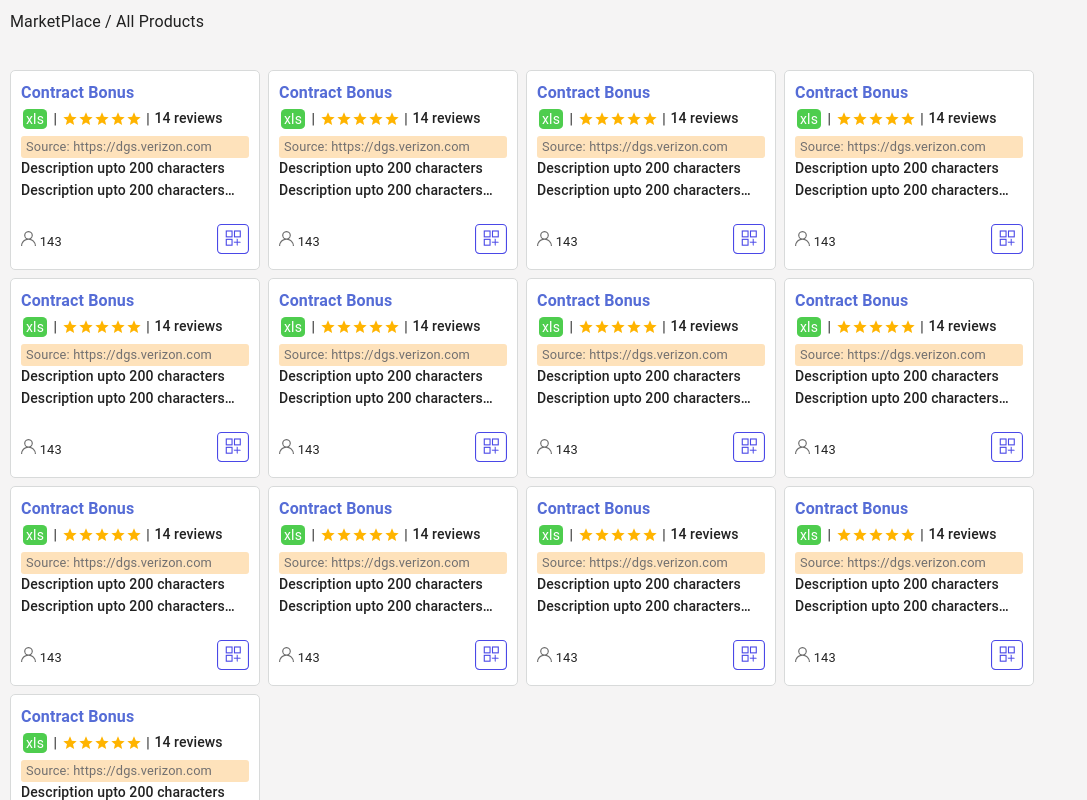
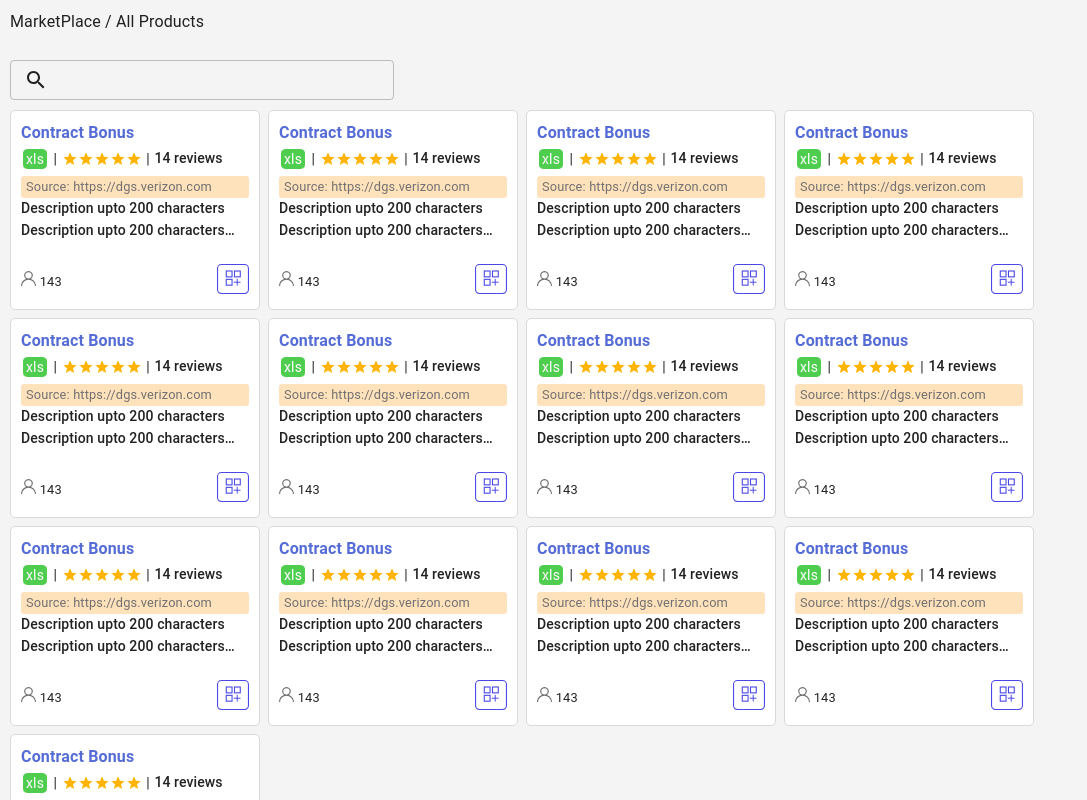
Before and after one commit to hsit18/marketplace-ui, a React (Create React App) app: page / in a window 1280 px wide. Shown: the whole page, without its empty margins (0-1087 px from the left). Built offline with nearby package versions, Linux system fonts and the light colour scheme.

Commit message:
search bar added

```diff
--- a/src/MarketPlace/index.css
+++ b/src/MarketPlace/index.css
@@ -1,4 +1,8 @@
 
+.product-search {
+  margin: 0 10px;
+  width: 30%;
+}
 .product-list {
   flex: 1;
   display: flex;
--- a/src/MarketPlace/index.js
+++ b/src/MarketPlace/index.js
@@ -1,5 +1,8 @@
 import React from 'react';
 import Typography from '@material-ui/core/Typography';
+import TextField from '@material-ui/core/TextField';
+import InputAdornment from '@material-ui/core/InputAdornment';
+import SearchIcon from '@material-ui/icons/Search';
 
 import ProductCard from './ProductCard';
 
@@ -10,8 +13,17 @@ const MarketPlace = () => {
                 <Typography variant="body1">
                     MarketPlace / All Products
                 </Typography>
+            </div>
+            <div className="product-search">
+                <TextField id="outlined-basic" label="" variant="outlined" size="small" fullWidth InputProps={{
+                    startAdornment: (
+                        <InputAdornment position="start">
+                            <SearchIcon />
+                        </InputAdornment>
+                    ),
+                }} />
+            </div>
 
-            </div>
             <div className="product-list">
                 <ProductCard card={{}} />
 
```
